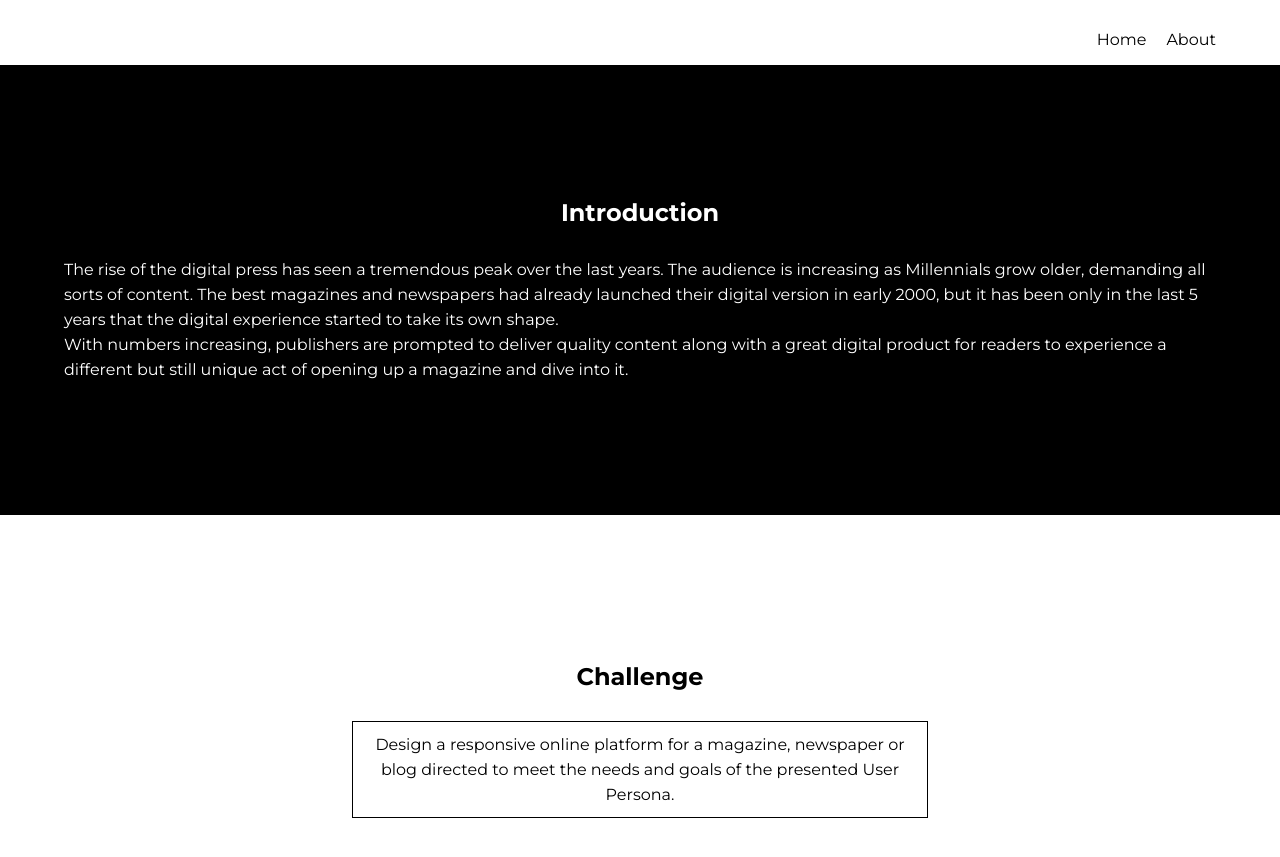
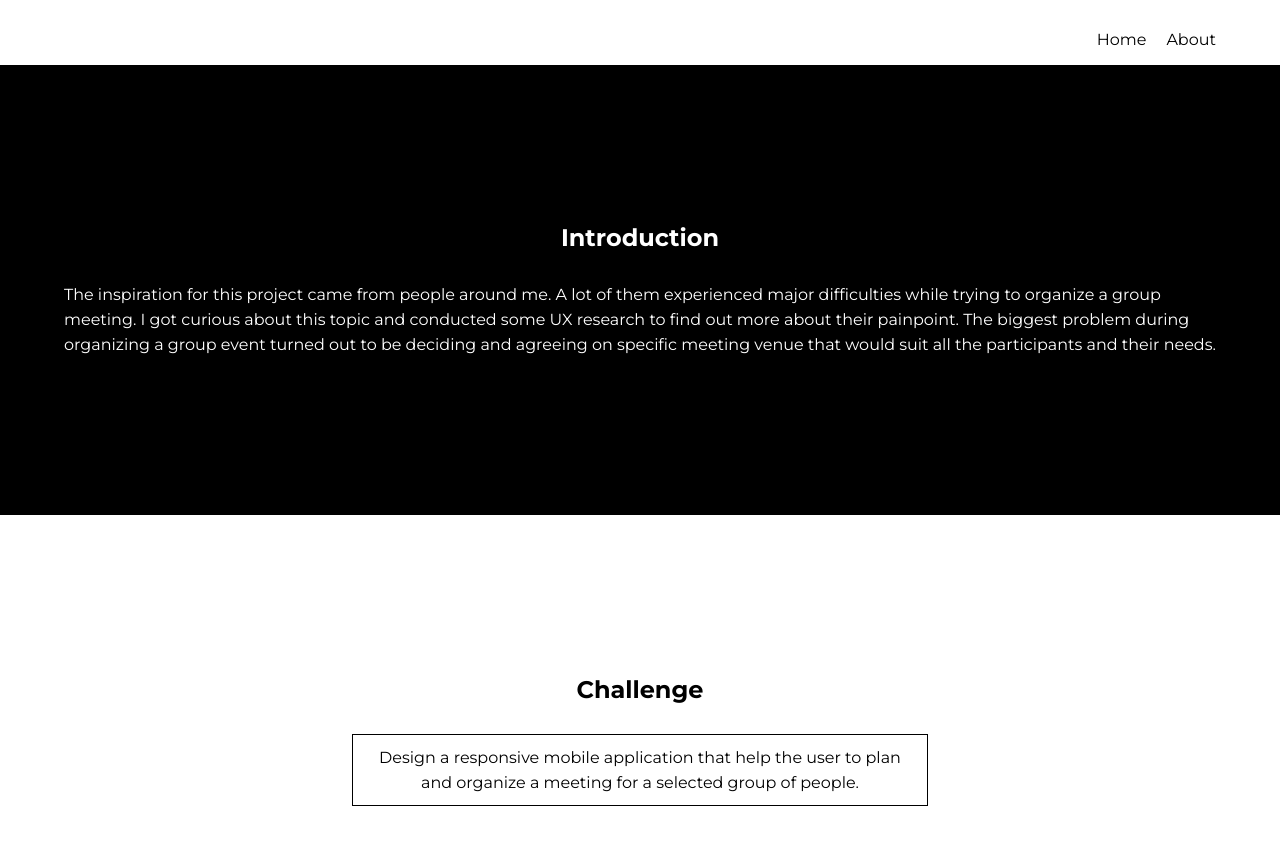
Before and after one commit to julia-popko/julia-popko.github.io, a Jekyll site: the page built from _projects/meetive.md, in a window 1280 px wide and 900 px high, scrolled down 655 px. Shown: the top 857 px of the window. Built offline with Jekyll 4.4.1, drawn with Linux system fonts in a browser that asks for light colours; some of the changed text lies outside the part shown.

Commit message:
changes 1 project

```diff
--- a/_projects/meetive.md
+++ b/_projects/meetive.md
@@ -3,34 +3,27 @@ layout: projects
 title: Meetive
 desc: Meta desc
 order: 1
-cover: cover-project-1.jpg
+cover: meetive1.png
 typeds:
   - title: Mobile App
   - title: 'Ironhack, Berlin'
 introduction: >-
   {:.reveal}
 
-  The rise of the digital press has seen a tremendous peak over the last years.
-  The audience is increasing as Millennials grow older, demanding all sorts of
-  content.
+  The inspiration for this project came from people around me. A lot of them experienced major difficulties while trying to organize a group meeting. I got curious about this topic and conducted some UX research to find out more about their painpoint. The biggest problem during organizing a group event turned out to be deciding and agreeing on specific meeting venue that would suit all the participants and their needs.
 
-  The best magazines and newspapers had already launched their digital version
-  in early 2000, but it has been only in the last 5 years that the digital
-  experience started to take its own shape.
+
 
 
   {:.reveal}
 
-  With numbers increasing, publishers are prompted to deliver quality content
-  along with a great digital product for readers to experience a different but
-  still unique act of opening up a magazine and dive into it.
 challenge: >-
   {:.reveal}
 
-  Design a responsive online platform for a magazine, newspaper or blog directed
-  to meet the needs and goals of the presented User Persona.
+  Design a responsive mobile application that help the user to plan and organize
+  a meeting for a selected group of people.
 picture_persona: pic-persona.jpg
-name_persona: Name
+name_persona:
 age_persona: Age
 title_persona: Title
 quotation_persona: Quote
@@ -41,16 +34,10 @@ motivations_persona: Motivations
 text_process: >-
   {:.reveal}
 
-  At vero eos et accusamus et iusto odio dignissimos ducimus qui blanditiis
-  praesentium voluptatum deleniti atque corrupti quos dolores et quas molestias
-  excepturi sint occaecati cupiditate non provident, similique sunt in culpa qui
-  officia deserunt mollitia animi, id est laborum et dolorum fuga. Et harum
-  quidem rerum facilis est et expedita distinctio. Nam libero tempore, cum
-  soluta nobis est eligendi optio cumque nihil impedit quo minus id quod maxime
-  placeat facere possimus
-img_process: website-fajny-css.png
+  Based on my research and competitors' analysis, I designed the project from the scratch to the hi-fidelity prototype. During the process, I tested my product to priorityze features to fill the Persona's needs, such a possiblity of adding a list of favorites places and a system of categories that will help to create a poll based on suggested places. I focused on finding a simple solution with a friendly, not overwhelmed with content interface.
+img_process: meetive-persona.png
 alt_img_process: Alt process
-img_styles: styles.png
+img_styles: meetive-style-tile.png
 screen_desktops:
   - alt_image: Alt
     image: screen-macbook.png
@@ -62,25 +49,22 @@ link_proto_desktop: https://www.youtube.com/embed/CsGauHXioos
 background_mobile: black
 screen_mobiles:
   - alt_image: Alt
-    image: screen-iphone.png
+    image: meetive-mobile-screen-1.png
   - alt_image: Alt
-    image: screen-iphone.png
+    image: meetive-mobile-screen-2.png
   - alt_image: Alt
-    image: screen-iphone.png
-link_proto_mobile: https://www.youtube.com/embed/CsGauHXioos
+    image: meetive-mobile-screen-3.png
+link_proto_mobile: https://www.youtube.com/watch?v=Y77WiNTPDj0
 content_overview: >-
   {:.reveal}
 
-  At vero eos et accusamus et iusto odio dignissimos ducimus qui blanditiis
-  praesentium voluptatum deleniti atque corrupti quos dolores et quas molestias
-  excepturi sint occaecati cupiditate non provident, similique sunt in culpa qui
-  officia deserunt  mollitia animi, id est laborum et dolorum fuga.
+  My final product helps the user to organise meeting in four simple steps and to decide easily about the meeting venue thanks to the integrated system of
+  categories and suggested places in the form of poll.
 
 
   {:.reveal}
 
-  Tools: Et harum quidem rerum facilis est et expedita distinctio. Nam libero
-  tempore, cum soluta nobis est eligendi optio cumque nihil impedit quo minus id
-  quod maxime placeat facere possimus
+  Tools: UX Research, Wireframing, Usability Testing, Prototyping Sketch, InVision, Principle
+
 next_project: project-2
 ---
```
Also changed, not shown: assets/images/cover-project-1.jpg (deleted), assets/images/meetive-5-solutions.png (added), assets/images/meetive-mobile-screen-1.png (added), assets/images/meetive-mobile-screen-2.png (added), assets/images/meetive-mobile-screen-3.png (added), assets/images/meetive-persona.png (added), assets/images/meetive-style-tile.png (added), assets/images/meetive1.png (added).
